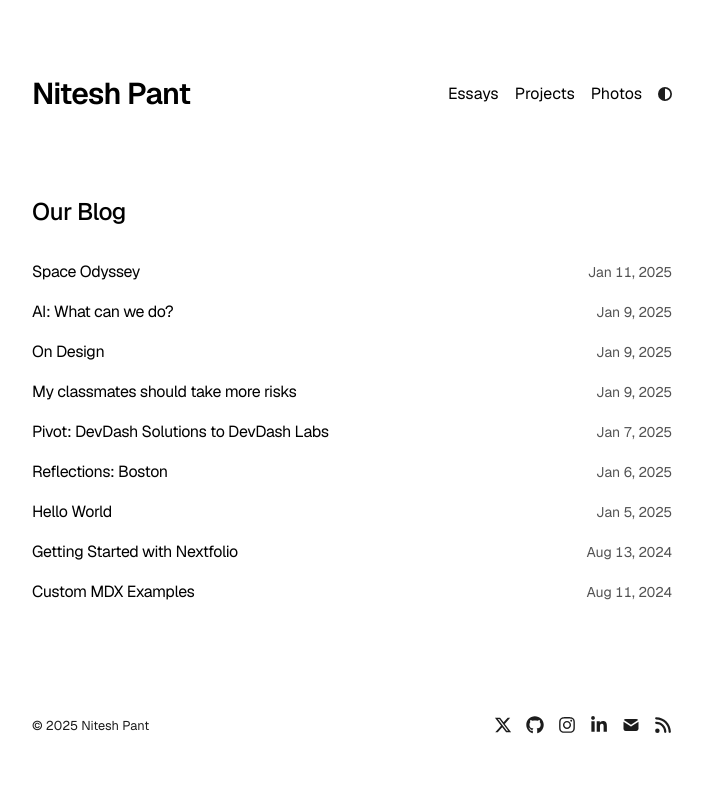
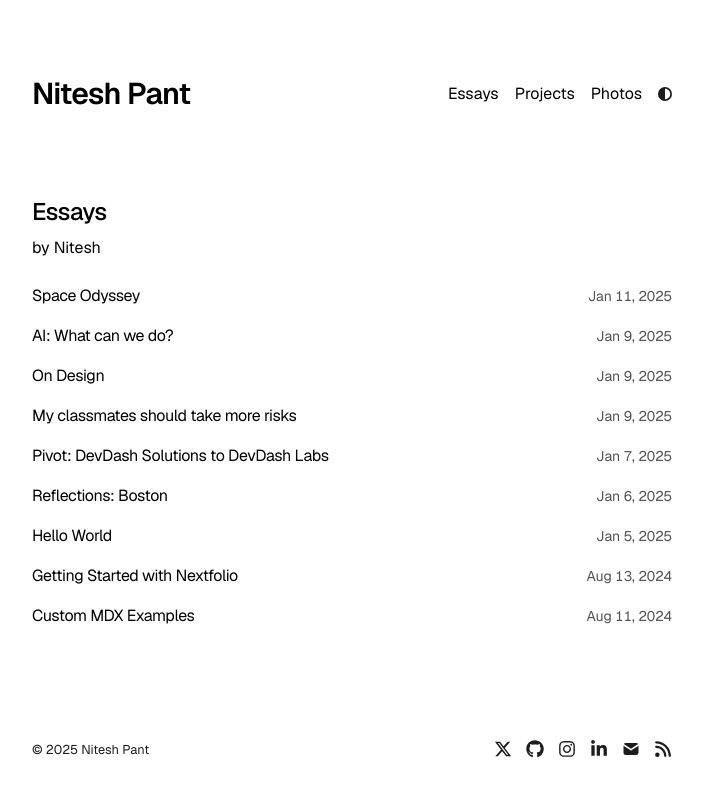
Before and after one commit to niteshpant99/niteshpant.com-site, a Next.js app: page /blog in a window 1280 px wide. Shown: the top 796 px of the page, without its empty margins (288-991 px from the left). Built offline with nearby package versions, Linux system fonts and the light colour scheme.

Commit message:
changed blogs to essays

```diff
--- a/app/blog/page.tsx
+++ b/app/blog/page.tsx
@@ -3,8 +3,8 @@ import Link from "next/link";
 import { formatDate, getBlogPosts } from "app/lib/posts";
 
 export const metadata = {
-  title: "Blog",
-  description: "Nextfolio Blog",
+  title: "Essays",
+  description: "Essasy by Nitesh Pant",
 };
 
 export default function BlogPosts() {
@@ -12,7 +12,11 @@ export default function BlogPosts() {
 
   return (
     <section>
-      <h1 className="mb-8 text-2xl font-medium tracking-tight">Our Blog</h1>
+
+      <h1 className="mb-2 text-2xl font-medium tracking-tight">Essays</h1>
+      <div>
+      <h2 className="mb-6 text-l">by Nitesh</h2>
+      </div>
       <div>
         {allBlogs
           .sort((a, b) => {
@@ -28,7 +32,7 @@ export default function BlogPosts() {
             <Link
               key={post.slug}
               className="flex flex-col space-y-1 mb-4 transition-opacity duration-200 hover:opacity-80"
-              href={`/blog/${post.slug}`}
+              href={`/essays/${post.slug}`}
             >
               <div className="w-full flex flex-col sm:flex-row justify-between items-start sm:items-center space-y-1 sm:space-y-0 sm:space-x-2">
                 <p className="text-black dark:text-white tracking-tight">
```
